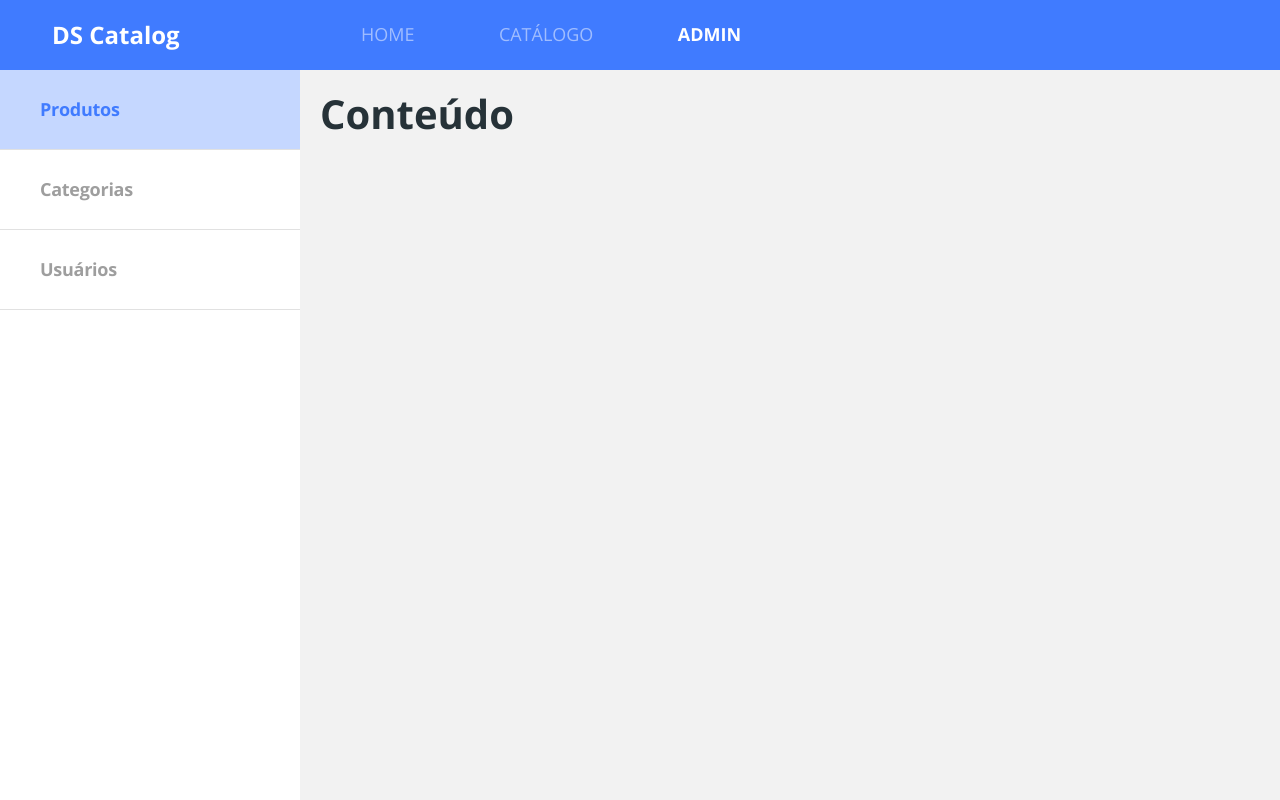
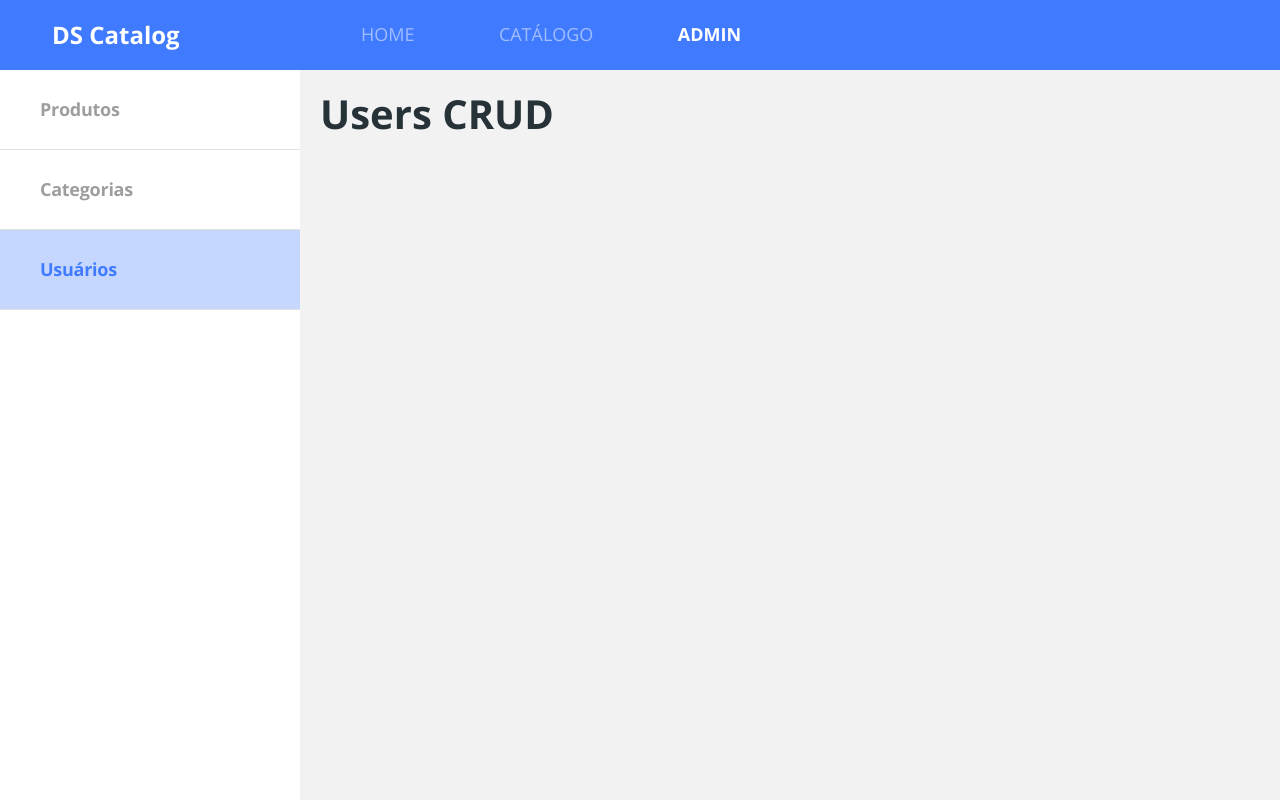
Before and after one commit to mauricioseiblitz/aula-deploy-aws, a React (Create React App) app in the folder frontweb/: page /admin/users in a window 1280 px wide. Built offline with nearby package versions, Linux system fonts and the light colour scheme.

Commit message:
Routes, redirecting, nesting

```diff
--- a/frontweb/src/Routes.tsx
+++ b/frontweb/src/Routes.tsx
@@ -1,4 +1,4 @@
-import { BrowserRouter, Switch, Route } from "react-router-dom";
+import { BrowserRouter, Switch, Route, Redirect } from "react-router-dom";
 
 import Home from "pages/HOME";
 import Navbar from "components/Navbar";
@@ -20,6 +20,7 @@
                 <Route path="/products/:productId">
                     <ProductDetails />
                 </Route>
+                <Redirect from="/admin" to="/admin/products" exact />
                 <Route path="/admin">
                     <Admin />
                 </Route>
--- a/frontweb/src/pages/Admin/Navbar/index.tsx
+++ b/frontweb/src/pages/Admin/Navbar/index.tsx
@@ -1,3 +1,4 @@
+import { NavLink } from 'react-router-dom';
 import './styles.css';
 
 const Navbar = () => {
@@ -5,13 +6,19 @@
         <nav className="admin-nav-container">
             <ul>
                 <li>
-                    <a href="link" className="admin-nav-item active"><p>Produtos</p></a>
+                    <NavLink to="/admin/products" className="admin-nav-item">
+                        <p>Produtos</p>
+                    </NavLink>
                 </li>
                 <li>
-                    <a href="link" className="admin-nav-item"><p>Categorias</p></a>
+                    <NavLink to="/admin/categories" className="admin-nav-item">
+                        <p>Categorias</p>
+                    </NavLink>
                 </li>
                 <li>
-                    <a href="link" className="admin-nav-item"><p>Usuários</p></a>
+                    <NavLink to="/admin/users" className="admin-nav-item">
+                        <p>Usuários</p>
+                    </NavLink>
                 </li>
             </ul>
         </nav>
--- a/frontweb/src/pages/Admin/index.tsx
+++ b/frontweb/src/pages/Admin/index.tsx
@@ -1,3 +1,4 @@
+import { Switch, Route } from 'react-router-dom';
 import Navbar from './Navbar';
 
 import './styles.css';
@@ -7,7 +8,17 @@
         <div className="admin-container">
             <Navbar />
             <div className="admin-content">
-                <h1>Conteúdo</h1>
+                <Switch>
+                    <Route path="/admin/products" exact>
+                        <h1>Products CRUD</h1>
+                    </Route>
+                    <Route path="/admin/categories" exact>
+                        <h1>Category CRUD</h1>
+                    </Route>
+                    <Route path="/admin/users" exact>
+                        <h1>Users CRUD</h1>
+                    </Route>
+                </Switch>
             </div>
         </div>
     );
```
